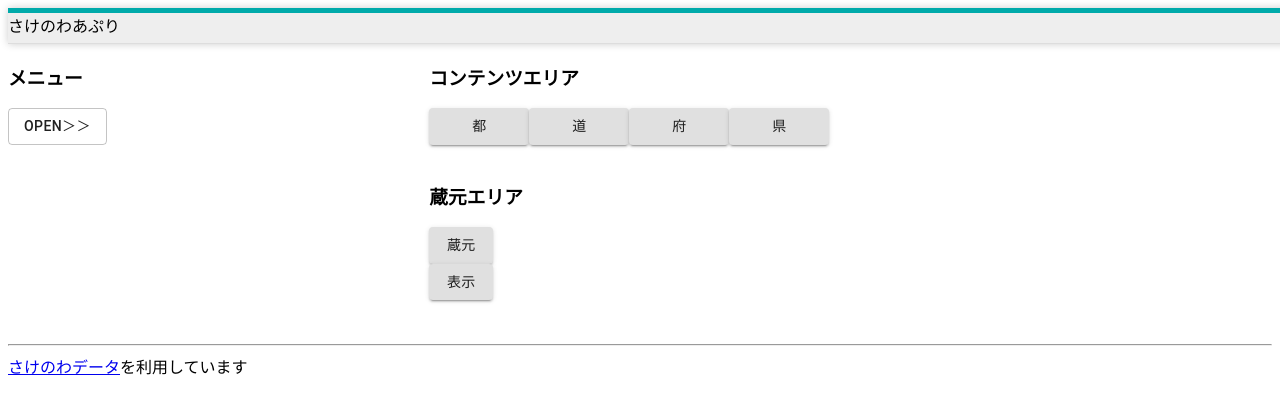
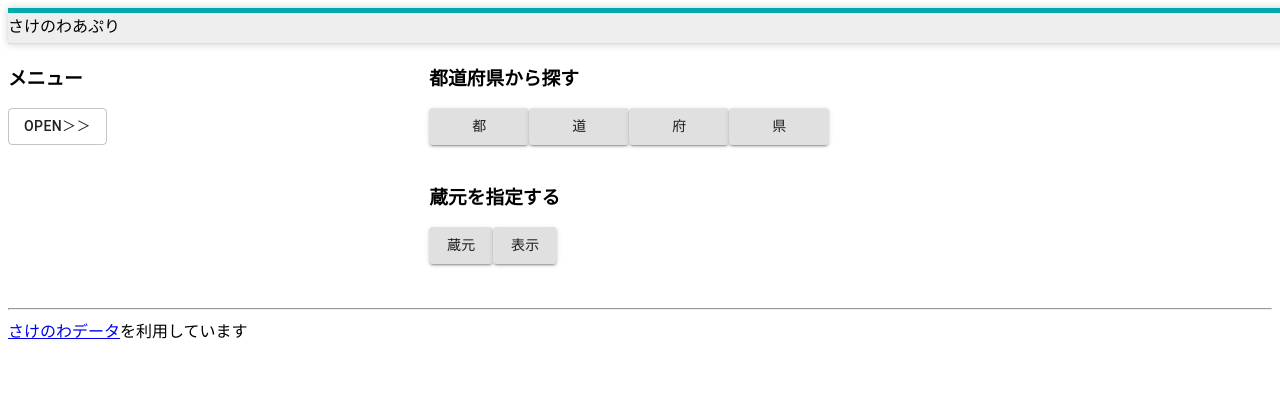
Before and after one commit to snoopyuki/sakeAPP, a React (Create React App) app: page / in a window 1280 px wide. Shown: the top 414 px of the page. Built offline with nearby package versions, Linux system fonts and the light colour scheme.

Commit message:
蔵元ボタンの改行を削除

```diff
--- a/src/App.tsx
+++ b/src/App.tsx
@@ -70,7 +70,7 @@ export const App = () => {
         <Grid item xs={8}>
           <Box component="span" m={1}>
             <div>
-              <h3>コンテンツエリア</h3>
+              <h3>都道府県から探す</h3>
               {prefecture.map((pre, index) => {
                 return (
                   <Button
@@ -87,15 +87,12 @@ export const App = () => {
           </Box>
           <Box component="span" m={1}>
             <div>
-              <h3>蔵元エリア {}</h3>
+              <h3>蔵元を指定する</h3>
               {breweries.map((bre, index) => {
                 return (
-                  <div key={bre}>
-                    <Button key={bre} variant="contained">
-                      {bre}
-                    </Button>
-                    <br />
-                  </div>
+                  <Button key={bre} variant="contained">
+                    {bre}
+                  </Button>
                 );
               })}
             </div>
```
